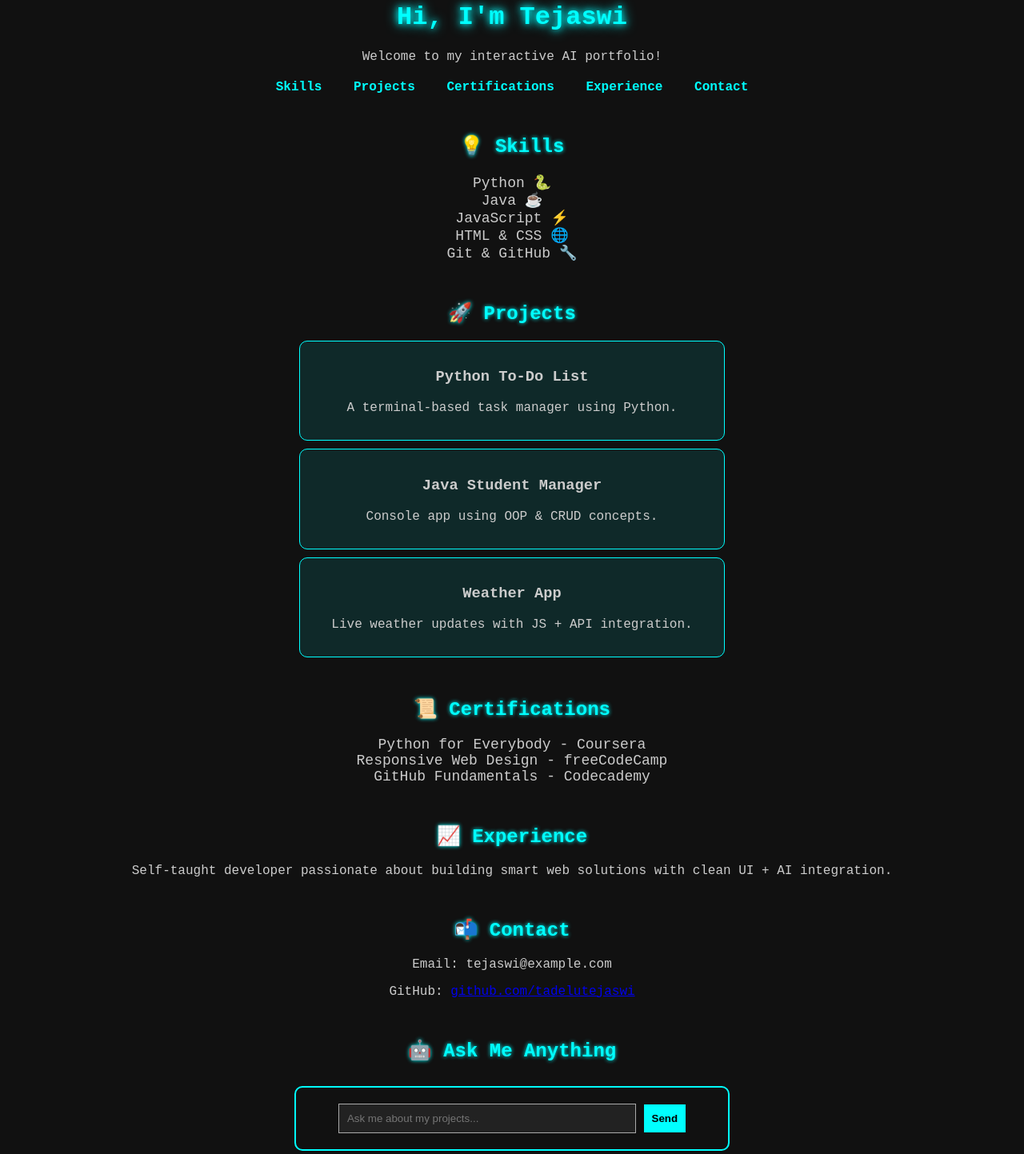
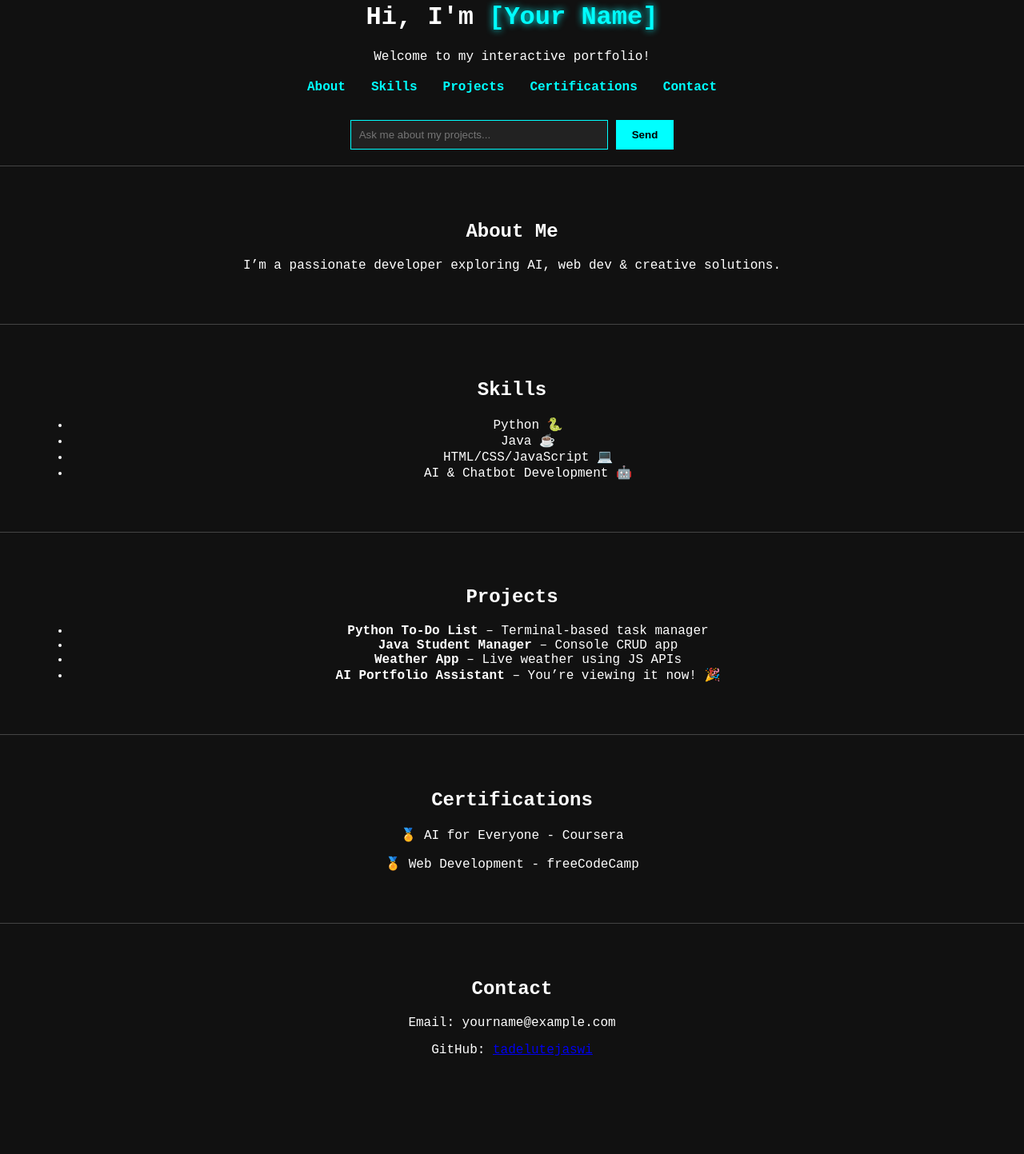
Before and after one commit to tadelutejaswi/ai-portfolio-assistant, a plain HTML site: page index.html in a window 1280 px wide. Shown: the part 18-1461 px from the top of the page at 80% size. After the commit the page ends 1404 px from the top, so only its background shows below. Drawn offline with Linux system fonts and the light colour scheme.

Commit message:
Added clickable sections and content

```diff
--- a/index.html
+++ b/index.html
@@ -3,84 +3,68 @@
 <head>
   <meta charset="UTF-8" />
   <meta name="viewport" content="width=device-width, initial-scale=1.0"/>
-  <title>Tejaswi's AI Portfolio</title>
+  <title>My AI Interactive Portfolio</title>
   <link rel="stylesheet" href="style.css" />
 </head>
 <body>
   <header>
-    <h1 class="neon-text">Hi, I'm Tejaswi</h1>
-    <p>Welcome to my interactive AI portfolio!</p>
+    <h1>Hi, I'm <span class="glow">[Your Name]</span></h1>
+    <p>Welcome to my interactive portfolio!</p>
+    <nav>
+      <ul>
+        <li><a href="#about">About</a></li>
+        <li><a href="#skills">Skills</a></li>
+        <li><a href="#projects">Projects</a></li>
+        <li><a href="#certifications">Certifications</a></li>
+        <li><a href="#contact">Contact</a></li>
+      </ul>
+    </nav>
   </header>
 
-  <nav>
-    <a href="#skills">Skills</a>
-    <a href="#projects">Projects</a>
-    <a href="#certifications">Certifications</a>
-    <a href="#experience">Experience</a>
-    <a href="#contact">Contact</a>
-  </nav>
+  <main>
+    <section id="chat">
+      <div class="chatbox">
+        <input type="text" placeholder="Ask me about my projects..." id="chatInput" />
+        <button onclick="sendMessage()">Send</button>
+      </div>
+      <div id="chatOutput"></div>
+    </section>
 
-  <main>
-    <!-- SKILLS -->
-    <section id="skills">
-      <h2 class="section-title">💡 Skills</h2>
-      <ul class="skills-list">
+    <section id="about" class="content-section">
+      <h2>About Me</h2>
+      <p>I’m a passionate developer exploring AI, web dev & creative solutions.</p>
+    </section>
+
+    <section id="skills" class="content-section">
+      <h2>Skills</h2>
+      <ul>
         <li>Python 🐍</li>
         <li>Java ☕</li>
-        <li>JavaScript ⚡</li>
-        <li>HTML & CSS 🌐</li>
-        <li>Git & GitHub 🔧</li>
+        <li>HTML/CSS/JavaScript 💻</li>
+        <li>AI & Chatbot Development 🤖</li>
       </ul>
     </section>
 
-    <!-- PROJECTS -->
-    <section id="projects">
-      <h2 class="section-title">🚀 Projects</h2>
-      <div class="project-card">
-        <h3>Python To-Do List</h3>
-        <p>A terminal-based task manager using Python.</p>
-      </div>
-      <div class="project-card">
-        <h3>Java Student Manager</h3>
-        <p>Console app using OOP & CRUD concepts.</p>
-      </div>
-      <div class="project-card">
-        <h3>Weather App</h3>
-        <p>Live weather updates with JS + API integration.</p>
-      </div>
-    </section>
-
-    <!-- CERTIFICATIONS -->
-    <section id="certifications">
-      <h2 class="section-title">📜 Certifications</h2>
+    <section id="projects" class="content-section">
+      <h2>Projects</h2>
       <ul>
-        <li>Python for Everybody - Coursera</li>
-        <li>Responsive Web Design - freeCodeCamp</li>
-        <li>GitHub Fundamentals - Codecademy</li>
+        <li><strong>Python To-Do List</strong> – Terminal-based task manager</li>
+        <li><strong>Java Student Manager</strong> – Console CRUD app</li>
+        <li><strong>Weather App</strong> – Live weather using JS APIs</li>
+        <li><strong>AI Portfolio Assistant</strong> – You’re viewing it now! 🎉</li>
       </ul>
     </section>
 
-    <!-- EXPERIENCE -->
-    <section id="experience">
-      <h2 class="section-title">📈 Experience</h2>
-      <p>Self-taught developer passionate about building smart web solutions with clean UI + AI integration.</p>
+    <section id="certifications" class="content-section">
+      <h2>Certifications</h2>
+      <p>🏅 AI for Everyone - Coursera</p>
+      <p>🏅 Web Development - freeCodeCamp</p>
     </section>
 
-    <!-- CONTACT -->
-    <section id="contact">
-      <h2 class="section-title">📬 Contact</h2>
-      <p>Email: tejaswi@example.com</p>
-      <p>GitHub: <a href="https://github.com/tadelutejaswi" target="_blank">github.com/tadelutejaswi</a></p>
-    </section>
-
-    <!-- AI Chat (your original feature) -->
-    <section id="chatbot">
-      <h2 class="section-title">🤖 Ask Me Anything</h2>
-      <div class="chat-box">
-        <input type="text" id="userInput" placeholder="Ask me about my projects..." />
-        <button onclick="sendMessage()">Send</button>
-        <div id="chatOutput"></div>
-      </div>
+    <section id="contact" class="content-section">
+      <h2>Contact</h2>
+      <p>Email: yourname@example.com</p>
+      <p>GitHub: <a href="https://github.com/tadelutejaswi" target="_blank">tadelutejaswi</a></p>
     </section>
   </main>
 
--- a/script.js
+++ b/script.js
@@ -1,16 +1,60 @@
-function sendMessage() {
-    const userInput = document.getElementById("userInput").value;
-    const output = document.getElementById("chatOutput");
-    const response = `🤖 Sorry! AI responses are simulated for now. Try typing: "show skills" or "what are your projects?"`;
+body {
+    margin: 0;
+    font-family: 'Courier New', Courier, monospace;
+    background-color: #111;
+    color: #fff;
+    text-align: center;
+  }
 
-    const message = document.createElement("p");
-    message.textContent = `🧑: ${userInput}`;
-    output.appendChild(message);
+  .glow {
+    color: cyan;
+    text-shadow: 0 0 10px cyan;
+  }
 
-    const botReply = document.createElement("p");
-    botReply.textContent = response;
-    botReply.style.color = 'cyan';
-    output.appendChild(botReply);
+  nav ul {
+    list-style: none;
+    padding: 0;
+    display: flex;
+    justify-content: center;
+    gap: 2rem;
+    margin: 20px 0;
+  }
 
-    document.getElementById("userInput").value = "";
+  nav a {
+    color: cyan;
+    text-decoration: none;
+    font-weight: bold;
   }
+
+  .content-section {
+    padding: 3rem;
+    border-top: 1px solid #444;
+  }
+
+  .chatbox {
+    margin-top: 2rem;
+    display: flex;
+    justify-content: center;
+    gap: 10px;
+  }
+
+  #chatInput {
+    padding: 10px;
+    width: 300px;
+    background: #222;
+    color: #fff;
+    border: 1px solid cyan;
+  }
+
+  button {
+    padding: 10px 20px;
+    background: cyan;
+    color: black;
+    border: none;
+    cursor: pointer;
+    font-weight: bold;
+  }
+
+  #chatOutput {
+    margin-top: 20px;
+  }
--- a/style.css
+++ b/style.css
@@ -1,72 +1,60 @@
 body {
+    margin: 0;
+    font-family: 'Courier New', Courier, monospace;
     background-color: #111;
-    color: #ccc;
-    font-family: 'Courier New', monospace;
+    color: #fff;
     text-align: center;
-    margin: 0;
-    padding: 0;
   }
 
-  .neon-text {
+  .glow {
     color: cyan;
-    text-shadow: 0 0 8px cyan, 0 0 16px cyan;
+    text-shadow: 0 0 10px cyan;
   }
 
-  nav {
+  nav ul {
+    list-style: none;
+    padding: 0;
+    display: flex;
+    justify-content: center;
+    gap: 2rem;
     margin: 20px 0;
   }
+
   nav a {
-    margin: 0 15px;
     color: cyan;
     text-decoration: none;
     font-weight: bold;
   }
 
-  .section-title {
-    font-size: 24px;
-    color: #0ff;
-    margin-top: 50px;
-    text-shadow: 0 0 5px #0ff;
+  .content-section {
+    padding: 3rem;
+    border-top: 1px solid #444;
   }
 
-  .skills-list, ul {
-    list-style: none;
-    padding: 0;
-    font-size: 18px;
+  .chatbox {
+    margin-top: 2rem;
+    display: flex;
+    justify-content: center;
+    gap: 10px;
   }
 
-  .project-card {
-    background: rgba(0, 255, 255, 0.1);
+  #chatInput {
+    padding: 10px;
+    width: 300px;
+    background: #222;
+    color: #fff;
     border: 1px solid cyan;
-    border-radius: 10px;
-    padding: 15px;
-    margin: 10px auto;
-    width: 80%;
-    max-width: 500px;
-  }
-
-  .chat-box {
-    margin: 30px auto;
-    border: 2px solid cyan;
-    border-radius: 10px;
-    width: 80%;
-    max-width: 500px;
-    padding: 20px;
-  }
-
-  input {
-    padding: 10px;
-    width: 70%;
-    background: #222;
-    border: 1px solid #aaa;
-    color: white;
   }
 
   button {
-    padding: 10px;
+    padding: 10px 20px;
     background: cyan;
+    color: black;
     border: none;
     cursor: pointer;
-    color: black;
     font-weight: bold;
   }
+
+  #chatOutput {
+    margin-top: 20px;
+  }
```
Also changed, not shown: 1 other file.
